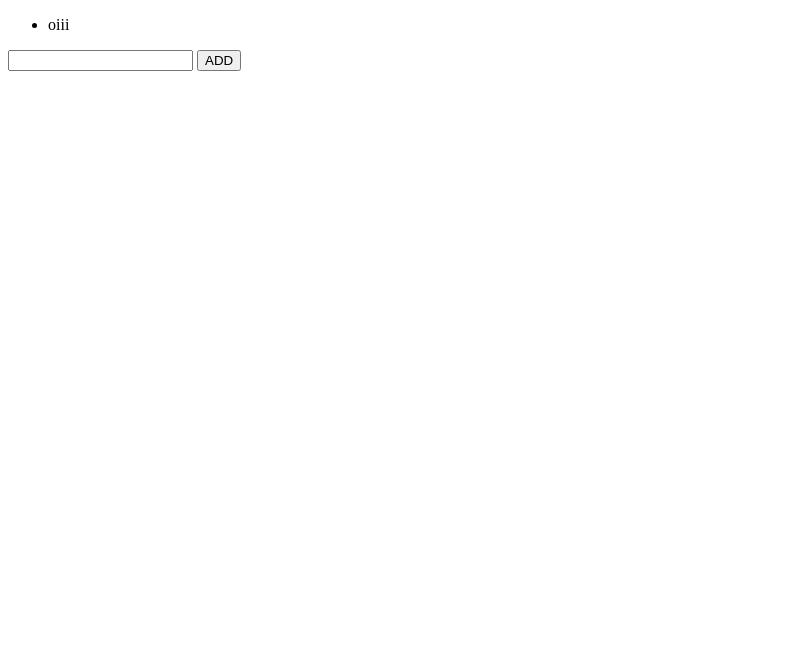
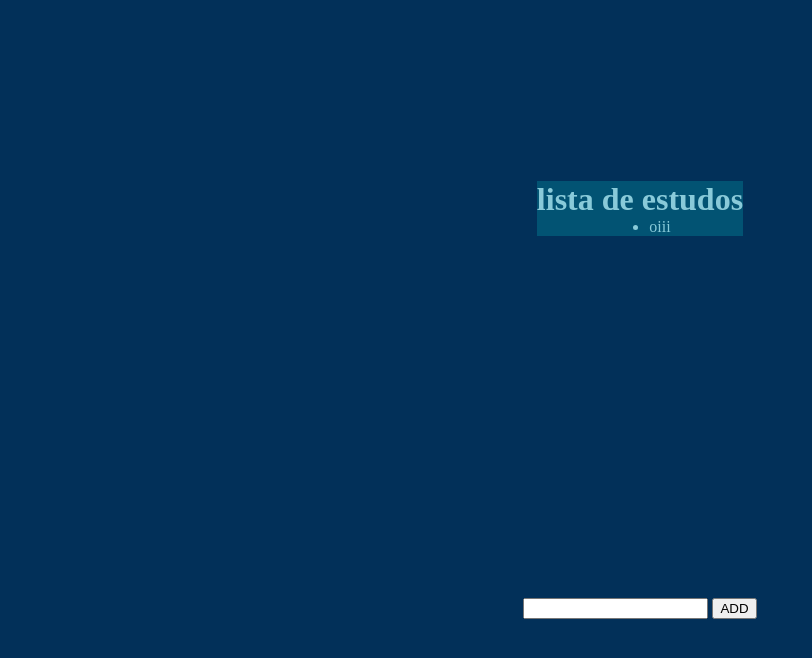
Before and after one commit to Brayan-elitiano/listaDeTarefa, a plain HTML site: page index.html in a window 1280 px wide. Shown: the whole page, without its empty margins (0-812 px from the left). Drawn offline with Linux system fonts and the light colour scheme.

Commit message:
adicionei extencaoes

```diff
--- a/index.html
+++ b/index.html
@@ -1,18 +1,24 @@
 <!DOCTYPE html>
 <html lang="en">
   <head>
-    <meta charset="UTF-8">
-    <meta http-equiv="X-UA-Compatible" content="IE=edge">
-    <meta name="viewport" content="width=device-width, initial-scale=1.0">
-    <link rel="stylesheet" href="style.css">
+    <meta charset="UTF-8" />
+    <meta http-equiv="X-UA-Compatible" content="IE=edge" />
+    <meta name="viewport" content="width=device-width, initial-scale=1.0" />
+    <link rel="stylesheet" href="style.css" />
     <title>lista</title>
   </head>
+
   <body>
+    <div class="box">
+      <h1>lista de estudos</h1>
       <ul id="lista">
         <li>oiii</li>
       </ul>
- <input id="input">
+    </div>
+    <div class="inputtexto">
+        <input id="input" />
       <button onclick="add()">ADD</button>
+    </div>
     <script src="script.js"></script>
   </body>
 </html>
--- a/style.css
+++ b/style.css
@@ -1,3 +1,33 @@
-#lista{
+* {
+    box-sizing: border-box;
+    margin: 0%;
+    padding: o;
+    text-align: center;
+    place-items: center;
 
 }
+
+body {
+
+
+
+    background-color: #023059;
+    color: #89CAD9;
+    min-height: 100vh;
+    display: grid;
+}
+
+.box {
+    background-color: #025373;
+}
+
+h1 {
+    text-align: center;
+}
+
+.lista {
+    marker: none;
+}
+.inputtesto{
+
+}
```
Also changed, not shown: script.js (+7 -9 lines). Lines whose indentation alone changed are shown as unchanged.
